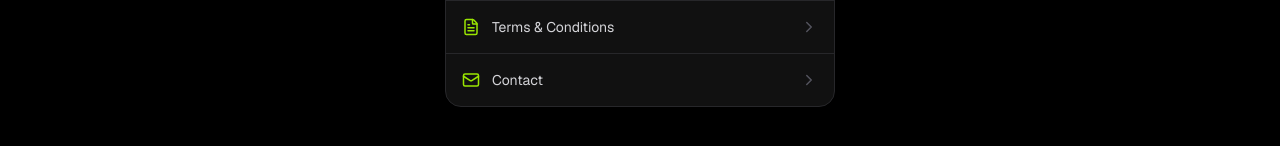
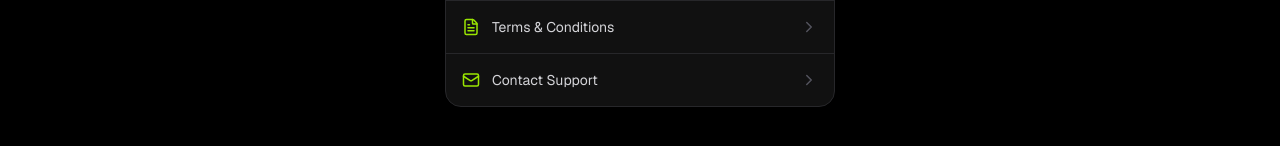
Before and after one commit to imrangfx/dont-over-train, a Next.js app: page /settings in a window 1280 px wide. Shown: the part 920-1066 px from the top of the page. Built offline with nearby package versions, Linux system fonts and the light colour scheme; no server answers.

Commit message:
fix: update contact support link to use a specific email and pre-filled subject and body for user convenience

```diff
--- a/app/settings/page.tsx
+++ b/app/settings/page.tsx
@@ -255,8 +255,10 @@ export default function SettingsPage() {
             />
             <SettingLink
               icon={<Mail size={18} />}
-              label="Contact"
-              href="mailto:support@dontovertrain.app"
+              label="Contact Support"
+              href={`mailto:imran.mgfx@gmail.com?subject=${encodeURIComponent("Dont Over Train Support")}&body=${encodeURIComponent(
+                "Hi,\n\nI need help with Dont Over Train.\n\nIssue:\n(Describe your problem here)\n\nDevice:\nBrowser:\n\nThank you."
+              )}`}
             />
           </div>
         </section>
```
